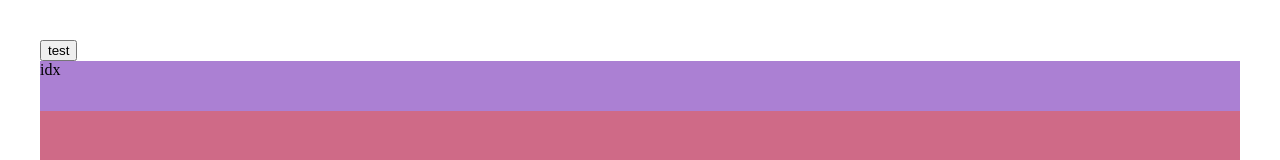
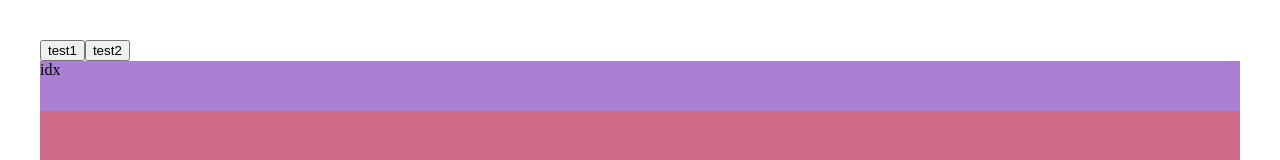
Before and after one commit to Loop1397/undergraduate-thesis, a React (Vite) app: page / in a window 1280 px wide. Shown: the top 160 px of the page. Built offline with nearby package versions, Linux system fonts and the light colour scheme.

Commit message:
feat: computeTreeSpans도 childTree에 적용될 수 있도록 개선

```diff
--- a/src/master-tree/master-tree.page.tsx
+++ b/src/master-tree/master-tree.page.tsx
@@ -128,7 +128,11 @@ function MasterTree() {
 
   const [parentTree, setParentTree] = useState<number[][][]>();
   const [parentMaxCols, setParentMaxCols] = useState<number>(0);
-  const [spans, setSpans] = useState<number[][]>();
+  const [parentSpans, setParentSpans] = useState<number[][]>();
+
+  const [childTree, setChildTree] = useState<number[][][]>();
+  const [childMaxCols, setChildMaxCols] = useState<number>(0);
+  const [childSpans, setChildSpans] = useState<number[][]>();
 
   /**
    * Treeを表すlistを作る関数
@@ -186,29 +190,40 @@ function MasterTree() {
       maxCount = Math.max(maxCount, currentRowCount);
     }
 
-    // direction === 'ancestors'の場合、順番をreverseさせる
+    // direction === 'ancestors'の場合、Treeをreverseさせる
     if (direction === 'ancestors') {
       tree.reverse();
+    // 検索結果をTreeとMaxColsに入れる
+    setParentMaxCols(maxCount);
+    setParentTree(tree);
+      setParentSpans(computeTreeSpans(tree, direction));
+    } else {
+      setChildMaxCols(maxCount);
+      setChildTree(tree);
+      setChildSpans(computeTreeSpans(tree, direction));
     }
+
+
+  };
+
+  // 各nodeが持つ広さ(span)を求めるためのメッソド
+  const computeTreeSpans = (tree: number[][][], direction: Direction): number[][] => {
+    const spans: number[][] = [];
+    // descendantsの場合、Treeをreverseさせる必要があるが、reverseは元のlistを変更させてしまう。
+    // そのため、先にコピーすることで元のlistに影響を与えないようにする
+    const tempTree = [...tree];
+
+    // direction === 'descendants'の場合、Treeをreverseさせる
+    if (direction === 'descendants') tempTree.reverse();
 
     console.log(tree);
 
-    // 検索結果をTreeとMaxColsに入れる
-    setParentMaxCols(maxCount);
-    setParentTree(tree);
-    setSpans(computeTreeSpans(tree));
-  };
+    // 1行目は2行目からの準備であるため先に計算する
+    spans[0] = tempTree[0].map((group) => group.length);
 
-  // 各nodeが持つ広さ(span)を求めるためのメッソド
-  const computeTreeSpans = (tree: number[][][]): number[][] => {
-    const spans: number[][] = [];
-
-    // 1行目は2行目からの準備であるため先に計算する
-    spans[0] = tree[0].map((group) => group.length);
-
-    for (let r = 1; r < tree.length; r++) {
+    for (let r = 1; r < tempTree.length; r++) {
       const prev = spans[r - 1];
-      const groupSizes = tree[r].map((group) => group.length); // 이번 행에서 몇 개의 이전 그룹을 합치는가
+      const groupSizes = tempTree[r].map((group) => group.length); // 이번 행에서 몇 개의 이전 그룹을 합치는가
       const rowSpans: number[] = [];
 
       let i = 0;
@@ -219,18 +234,21 @@ function MasterTree() {
       spans[r] = rowSpans;
     }
 
+    if (direction === 'descendants') spans.reverse();
+
     return spans;
   }
 
   return (
     <>
-      <button onClick={() => buildMasterTree(8, 2, 'ancestors')}>test</button>
+      <button onClick={() => buildMasterTree(8, 2, 'ancestors')}>test1</button>
+      <button onClick={() => buildMasterTree(8, 2, 'descendants')}>test2</button>
       <TreeWrapper>
         <ParentTree style={{ ["--cols" as any]: parentMaxCols }}>
           {parentTree?.map((row, rowIdx) => {
             // spansから各nodeのspan(広さ)情報を持ってくる
             // ただし、rowIdx===0のときのnodeの大きさは全て1にする
-            const spansForNodes = rowIdx === 0 ? row.flat().map(() => 1) : spans![rowIdx - 1].slice();
+            const spansForNodes = rowIdx === 0 ? row.flat().map(() => 1) : parentSpans![rowIdx - 1].slice();
 
             let curStart = 1;
             return (
```
